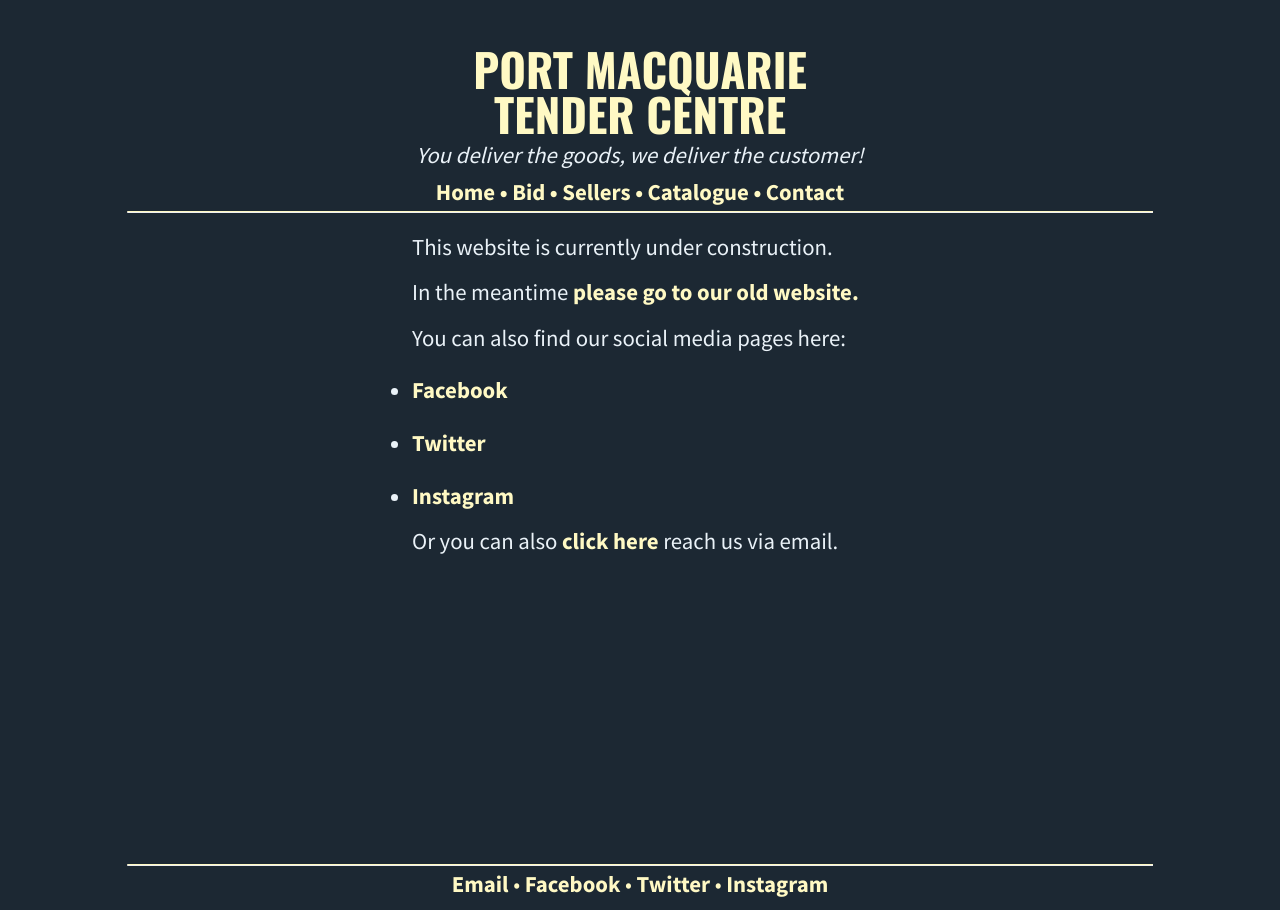
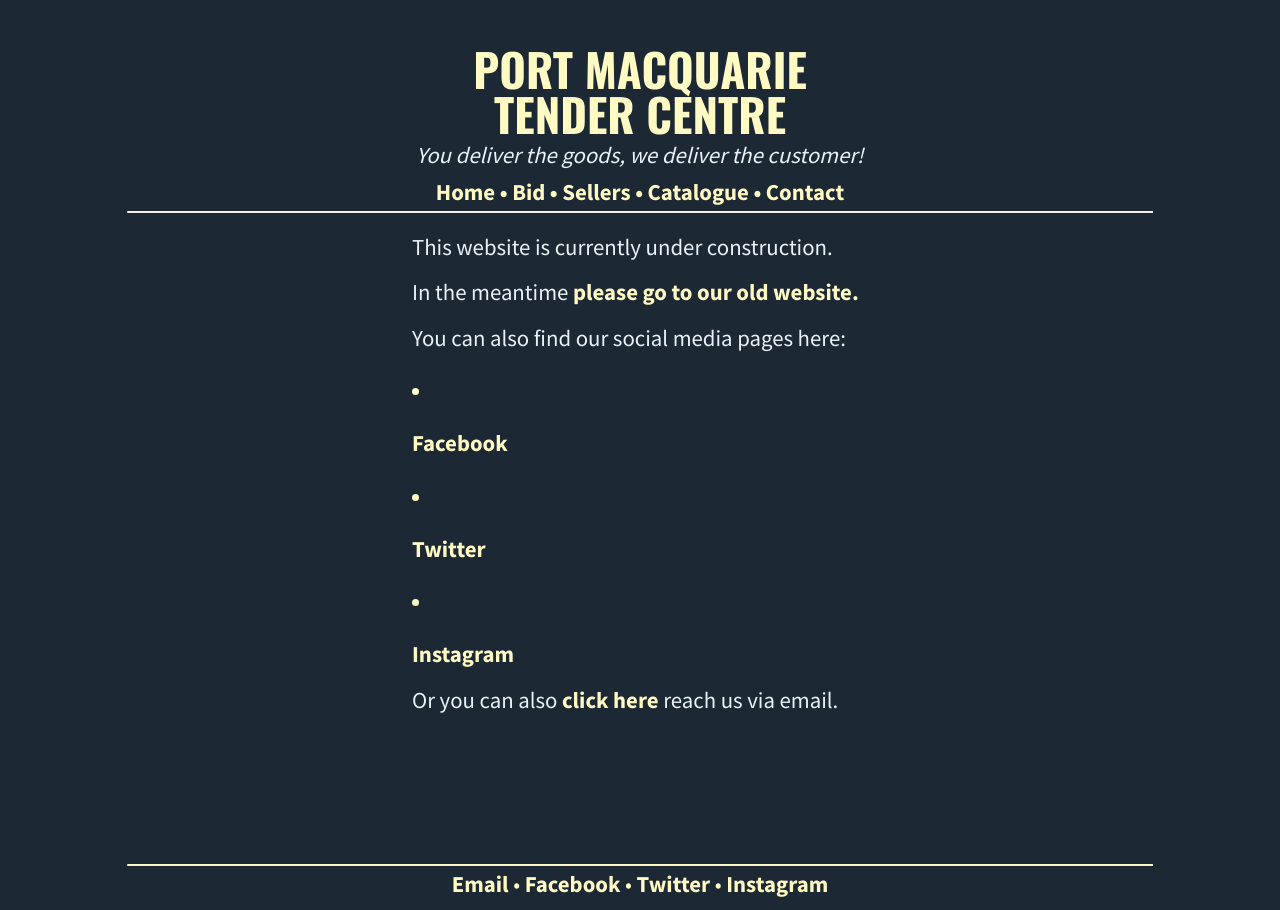
Before and after one commit to tendercentre/tendercentre.github.io, a Jekyll site: the page built from index.md, in a window 1280 px wide. Built offline with Jekyll 4.4.1, drawn with Linux system fonts in a browser that asks for light colours.

Commit message:
Fixed bullet colouring

```diff
--- a/css/main.css
+++ b/css/main.css
@@ -1,14 +1,3 @@
-/*
-Colours
-*/
-
-/* Dark blue: #1c2833;  */
-
-/* Light blue: #eaf2f8;  */
-
-/* Pale yellow: #fff9c4; */
-
-
 /* Reset some basic elements */
 body, h1, h2, h3, h4, h5, h6, p, blockquote, pre, hr, dl, dd, ol, ul, figure { margin: 0; padding: 0; }
 
@@ -54,6 +43,10 @@
 /* Lists */
 li > ul, li > ol { margin-bottom: 0; }
 
+ul { list-style-position: inside; }
+
+ul li { color: #fff9c4 }
+
 /* Links */
 a { color: #fff9c4; font-weight: bold; text-decoration: none; }
 a:visited { color: #fff9c4; }
```
